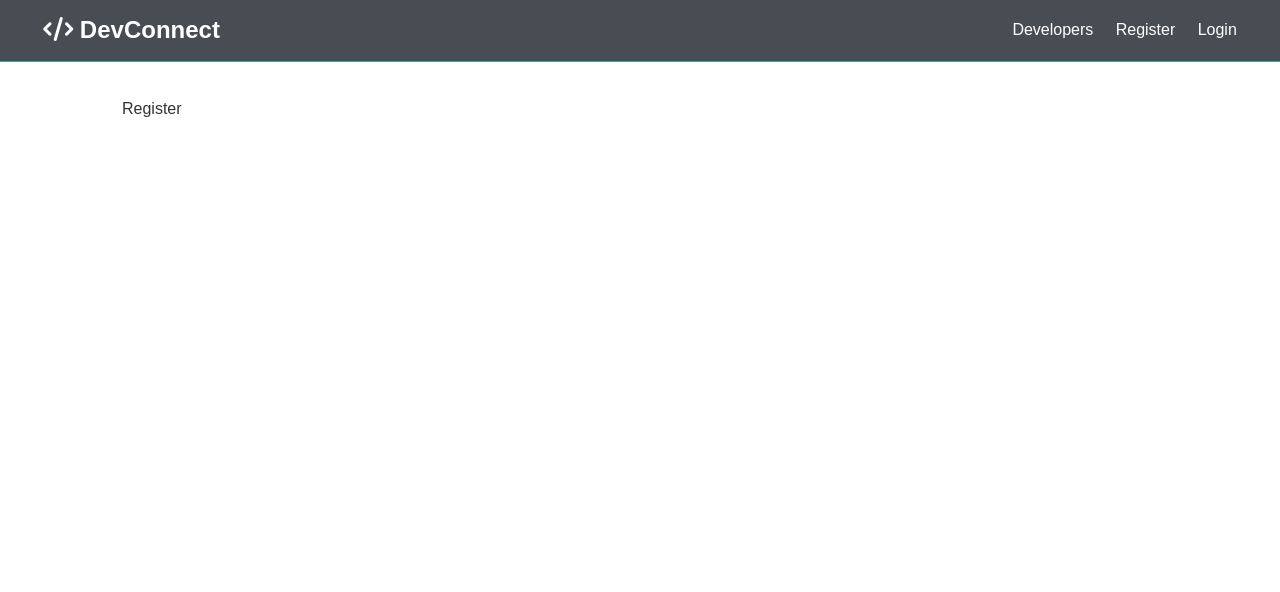
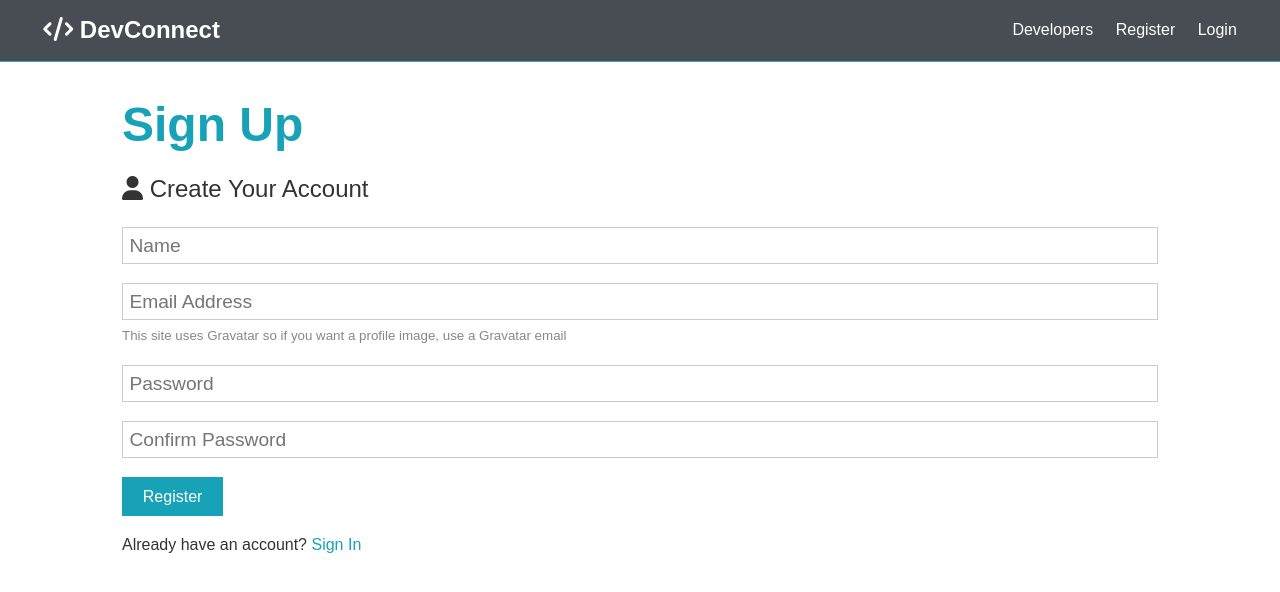
Before and after one commit to wangqin0/dev-connect, a React (Create React App) app in the folder client/: page /register in a window 1280 px wide. Shown: the top 592 px of the page. Built offline with nearby package versions, Linux system fonts and the light colour scheme.

Commit message:
Login.js & Register.js

```diff
--- a/client/src/components/auth/Login.js
+++ b/client/src/components/auth/Login.js
@@ -1,7 +1,51 @@
-import React from "react";
+import React, {useState} from "react";
+import {Link} from "react-router-dom";
 
-const Login = () => (
-  <div className="container">Login</div>
-);
+const Login = () => {
+  const [formData, setFormData] = useState({
+    email: '',
+    password: '',
+  });
+
+  const onChange = e => setFormData({...formData, [e.target.name]: e.target.value});
+  const onSubmit = async e => {
+    e.preventDefault();
+    console.log('Login success');
+  };
+
+  return (
+    <section className="container">
+      <h1 className="large text-primary">Sign In</h1>
+      <p className="lead"><i className="fas fa-user"></i> Sign in to your account</p>
+      <form className="form" onSubmit={e => onSubmit(e)}>
+        <div className="form-group">
+          <input
+            type="email"
+            placeholder="Email Address"
+            name="email"
+            value={formData.email}
+            onChange={e => onChange(e)}
+          />
+          <small className="form-text">
+          </small>
+        </div>
+        <div className="form-group">
+          <input
+            type="password"
+            placeholder="Password"
+            name="password"
+            minLength="6"
+            value={formData.password}
+            onChange={e => onChange(e)}
+          />
+        </div>
+        <input type="submit" className="btn btn-primary" value="Login"/>
+      </form>
+      <p className="my-1">
+        Don't have an account? <Link to="login">Sign Up</Link>
+      </p>
+    </section>
+  );
+};
 
 export default Login;
--- a/client/src/components/auth/Register.js
+++ b/client/src/components/auth/Register.js
@@ -1,8 +1,99 @@
-import React from "react";
+import React, {useState} from "react";
+import {Link} from "react-router-dom";
 
 const Register = () => {
+  const [formData, setFormData] = useState({
+    name: '',
+    email: '',
+    password: '',
+    password2: '',
+  });
+
+  const onChange = e => setFormData({...formData, [e.target.name]: e.target.value});
+  const onSubmit = async e => {
+    e.preventDefault();
+    if (formData.password !== formData.password2) {
+      console.error('passwords do not match');
+    } else {
+      console.log(formData);
+
+      // To access backend '/api/users'
+      // const {name, email, password} = formData;
+      // const newUser = {
+      //   name,
+      //   email,
+      //   password,
+      // };
+      //
+      // try {
+      //   const config = {
+      //     headers: {
+      //       'Content-Type': 'application/json',
+      //     },
+      //   };
+      //
+      //   const body = JSON.stringify(newUser);
+      //   const res = await axios.post('/api/users', body, config);
+      //   console.log(res.data);
+      // } catch (err) {
+      //   console.error(err.response.data);
+      // }
+    }
+  };
+
   return (
-    <div className="container">Register</div>
+    <section className="container">
+      <h1 className="large text-primary">Sign Up</h1>
+      <p className="lead"><i className="fas fa-user"></i> Create Your Account</p>
+      <form className="form" onSubmit={e => onSubmit(e)}>
+        <div className="form-group">
+          <input
+            type="text"
+            placeholder="Name"
+            name="name"
+            value={formData.name}
+            onChange={e => onChange(e)}
+            required
+          />
+        </div>
+        <div className="form-group">
+          <input
+            type="email"
+            placeholder="Email Address"
+            name="email"
+            value={formData.email}
+            onChange={e => onChange(e)}
+          />
+          <small className="form-text">
+            This site uses Gravatar so if you want a profile image, use a Gravatar email
+          </small>
+        </div>
+        <div className="form-group">
+          <input
+            type="password"
+            placeholder="Password"
+            name="password"
+            minLength="6"
+            value={formData.password}
+            onChange={e => onChange(e)}
+          />
+        </div>
+        <div className="form-group">
+          <input
+            type="password"
+            placeholder="Confirm Password"
+            name="password2"
+            minLength="6"
+            value={formData.password2}
+            onChange={e => onChange(e)}
+          />
+        < /div>
+        <input type="submit" className="btn btn-primary" value="Register"/>
+      </form>
+      <p className="my-1">
+        Already have an account? <Link to="login">Sign In</Link>
+      </p>
+    </section>
   );
 };
 
```
